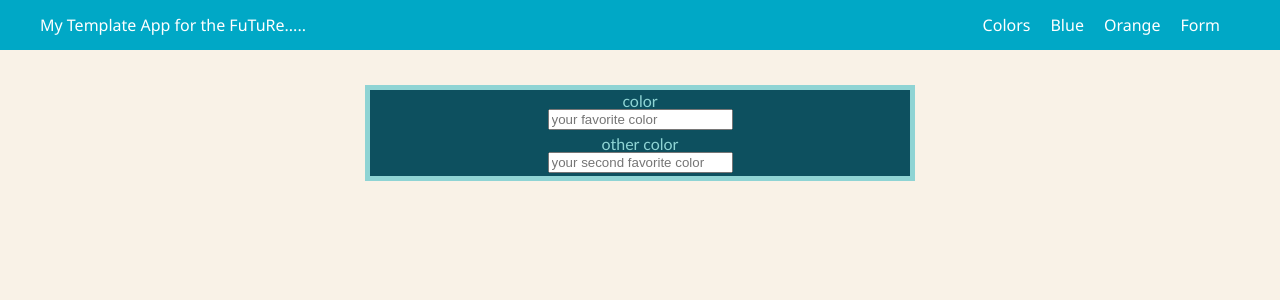
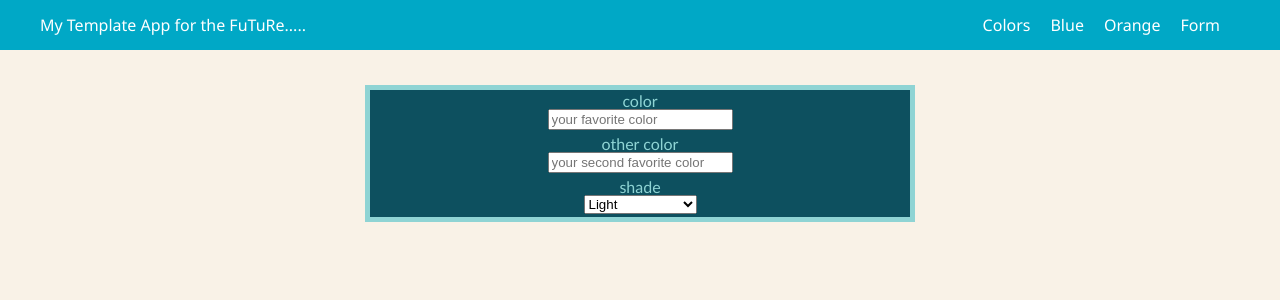
Before and after one commit to amanda-hecht89/custom-form-components, a React app: page /form in a window 1280 px wide. Shown: the top 300 px of the page. Built offline with nearby package versions, Linux system fonts and the light colour scheme.

Commit message:
select control works

```diff
--- a/src/components/Forms/FormControl.jsx
+++ b/src/components/Forms/FormControl.jsx
@@ -9,7 +9,6 @@ function FormControl({ label, children }) {
     {label}
     {children}
   </label>);
-
 }
 
 export function InputControl({ label, ...rest }) {
@@ -19,3 +18,14 @@ export function InputControl({ label, ...rest }) {
     </FormControl>
   );
 }
+
+export function SelectControl({ label, children, placeholder, ...rest }) {
+  return (
+    <FormControl label={label}>
+      <select {...rest}>
+        {placeholder && <option disabled>{placeholder}</option>}
+        {children}
+      </select>
+    </FormControl>
+  );
+}
--- a/src/components/Forms/FormLayout.jsx
+++ b/src/components/Forms/FormLayout.jsx
@@ -1,5 +1,5 @@
 import styles from './FormLayout.css';
-import { InputControl } from './FormControl.jsx';
+import { InputControl, SelectControl } from './FormControl.jsx';
 
 export default function Form() {
   return (
@@ -13,6 +13,13 @@ export default function Form() {
           <InputControl label="other color" name="color"
             placeholder="your second favorite color"/>
 
+          <SelectControl label="shade" name="shade"
+            placeholder="fav color shade" required>
+            <option value="1">Light</option>
+            <option value="2">Dark</option>
+            <option value="3">Pastel</option>
+          </SelectControl>
+
         </form>
       </div>
     </div>
```
